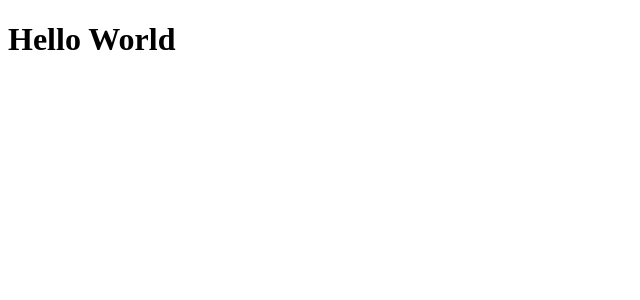
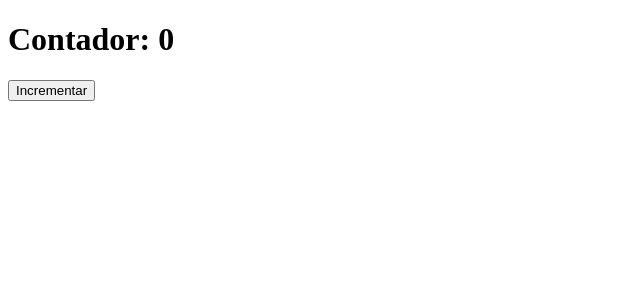
Before and after one commit to iuryoliveira/omnistack11, a React (Create React App) app in the folder frontend/: page / in a window 1280 px wide. Shown: the top 300 px of the page, without its empty margins (0-640 px from the left). Built offline with nearby package versions, Linux system fonts and the light colour scheme; the HTML template or start-up script is replaced by a standard one.

Commit message:
concepts

```diff
--- a/frontend/src/App.js
+++ b/frontend/src/App.js
@@ -1,8 +1,19 @@
-import React from 'react';
+import React, { useState } from 'react';
+
+import Header from './Headers';
 
 function App() {
+  let [counter, setCounter] = useState(0);
+
+  function increment() {
+    setCounter(counter + 1);
+  }
+
   return (
-    <h1>Hello World</h1>
+    <div>
+      <Header>Contador: {counter}</Header>
+      <button onClick={increment}>Incrementar</button>
+    </div>
   );
 }
 
--- /dev/null
+++ b/frontend/src/Headers.js
@@ -0,0 +1,9 @@
+import React from 'react';
+
+export default function Header({ title, children }) {
+  return (
+    <header>
+      <h1>{children}</h1>
+    </header>
+  )
+}
```
